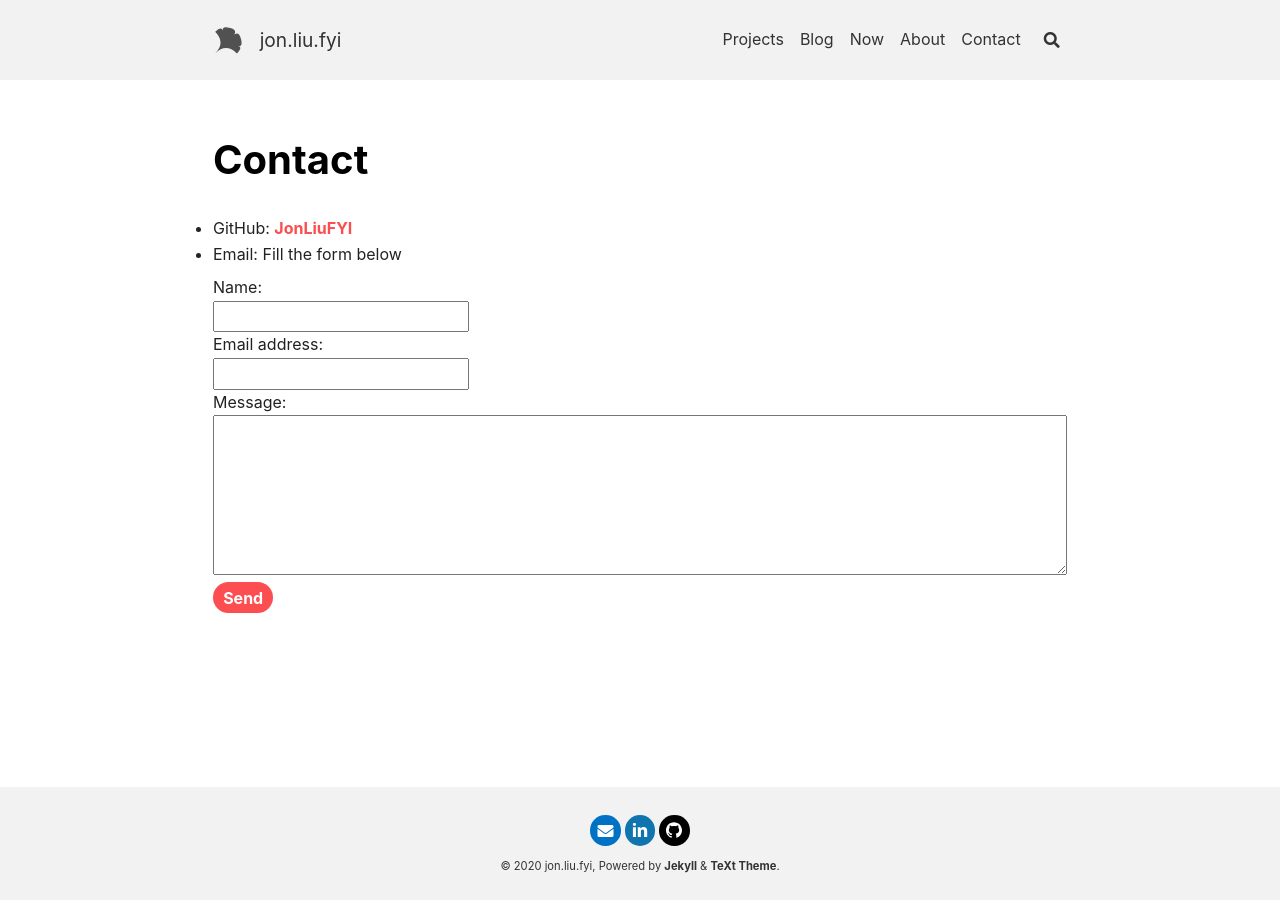
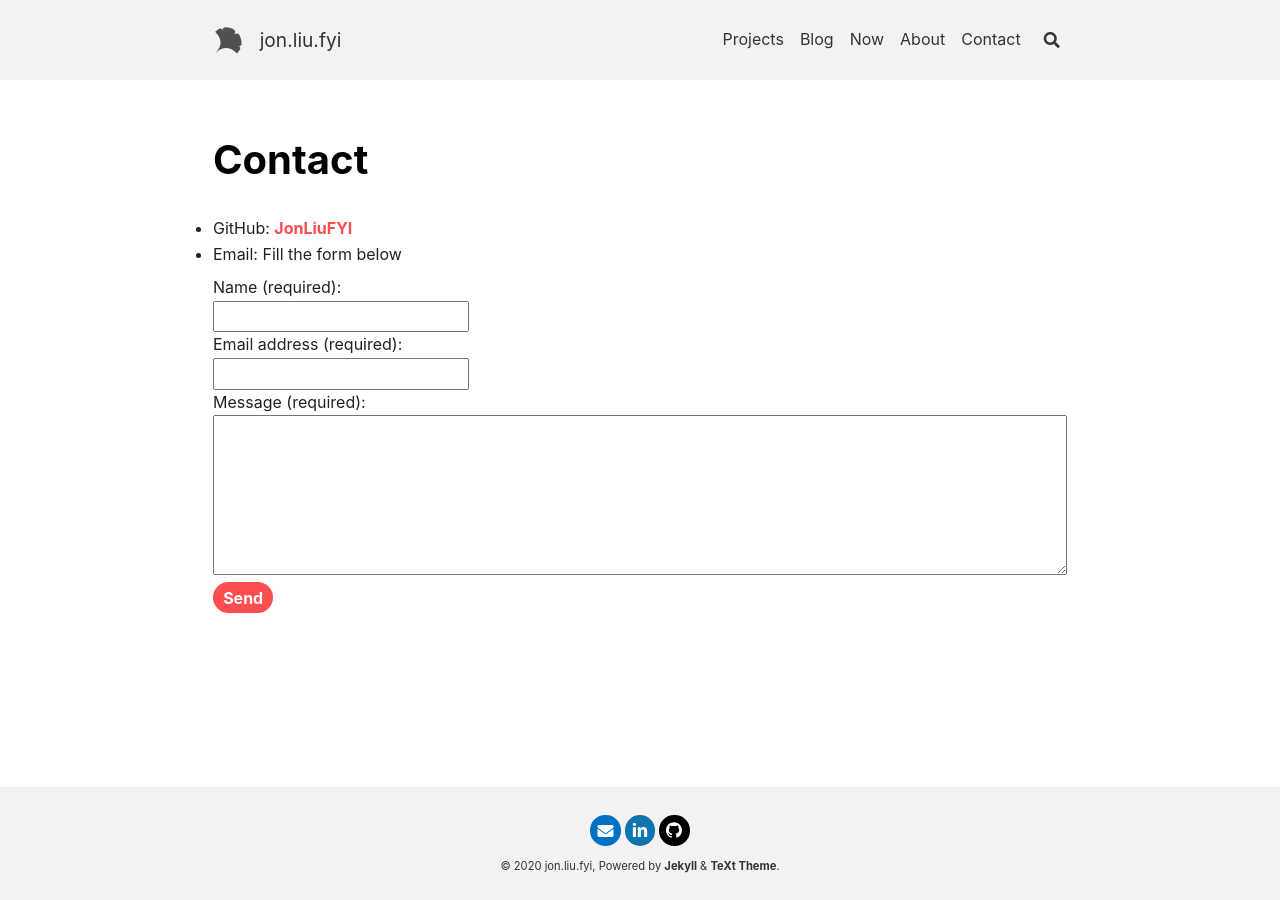
Before and after one commit to JonLiuFYI/JonLiuFYI.github.io, a Jekyll site: the page built from contact.md, in a window 1280 px wide. Built offline with Jekyll 4.4.1, drawn with Linux system fonts in a browser that asks for light colours; nearby versions of some CDN libraries.

Commit message:
contact form fields are all required

```diff
--- a/contact.md
+++ b/contact.md
@@ -9,13 +9,13 @@ title: Contact
 <script type="text/javascript">var submitted=false;</script>
 
 <form name="gform" id="gform" enctype="text/plain" action="https://docs.google.com/forms/d/e/1FAIpQLSc8bLsvw1aYVdq1GgxqznCfXdUo6G_qiDrPoDz3Zlpl8u7ESw/formResponse?" target="hidden_iframe">
-    <label>Name:<br>
+    <label>Name (required):<br>
         <input type="text" name="entry.861308243" id="entry.861308243"><br>
     </label>
-    <label>Email address:<br>
+    <label>Email address (required):<br>
         <input type="email" name="entry.2034820907" id="entry.2034820907"><br>
     </label>
-    <label>Message:<br>
+    <label>Message (required):<br>
         <textarea name="entry.1629561127" id="entry.1629561127" rows="6"
         style="width: 100%"></textarea>
     </label>
```
